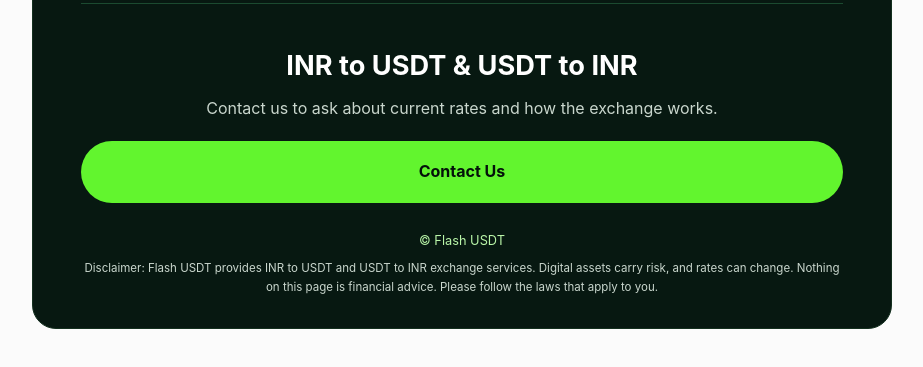
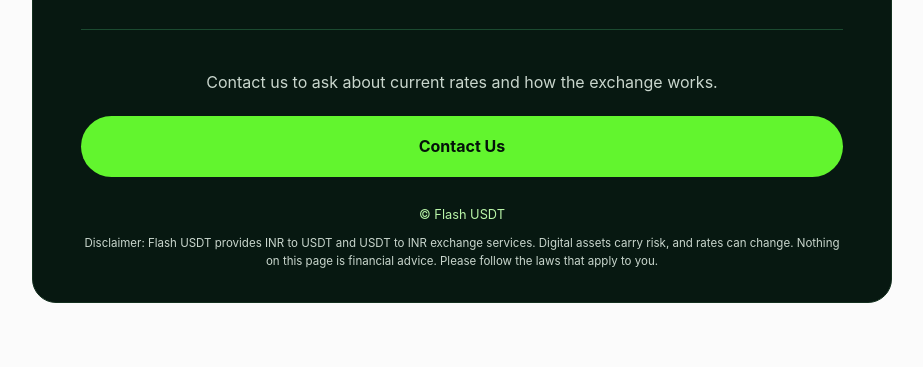
Before and after one commit to NRJ-DEW/P2P-Exchange, a plain HTML site: page index.html in a window 1280 px wide. Shown: the part 307-674 px from the top of the page, without its empty margins (178-1101 px from the left). Drawn offline with Linux system fonts and the light colour scheme.

Commit message:
titke remove

```diff
--- a/index.html
+++ b/index.html
@@ -91,7 +91,7 @@ h1{font-size:1.7rem;margin:0 0 8px;font-weight:700}
   <div class="brand">FLASH <span>USDT</span></div>
   <div class="tag">Digital Asset Services</div>
   <hr>
-  <h1>INR to USDT &amp; USDT to INR</h1>
+  <!-- <h1>INR to USDT &amp; USDT to INR</h1> -->
   <p class="sub">Contact us to ask about current rates and how the exchange works.</p>
   <a class="btn" href="https://t.me/targethunter25?text=Hi%2C%20I%20am%20interested%20in%20your%20FLASH%20USDT%20service.%20Please%20share%20the%20details." target="_blank" rel="noopener noreferrer" onclick="try{fbq('track','Lead')}catch(e){}">Contact Us</a>
   <div class="foot">© Flash USDT</div>
```
